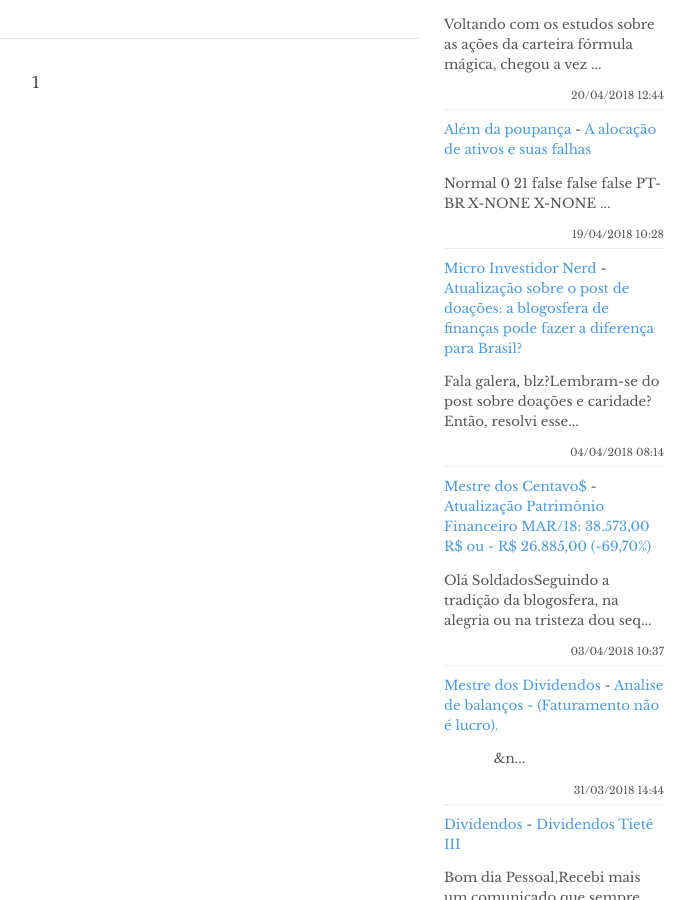
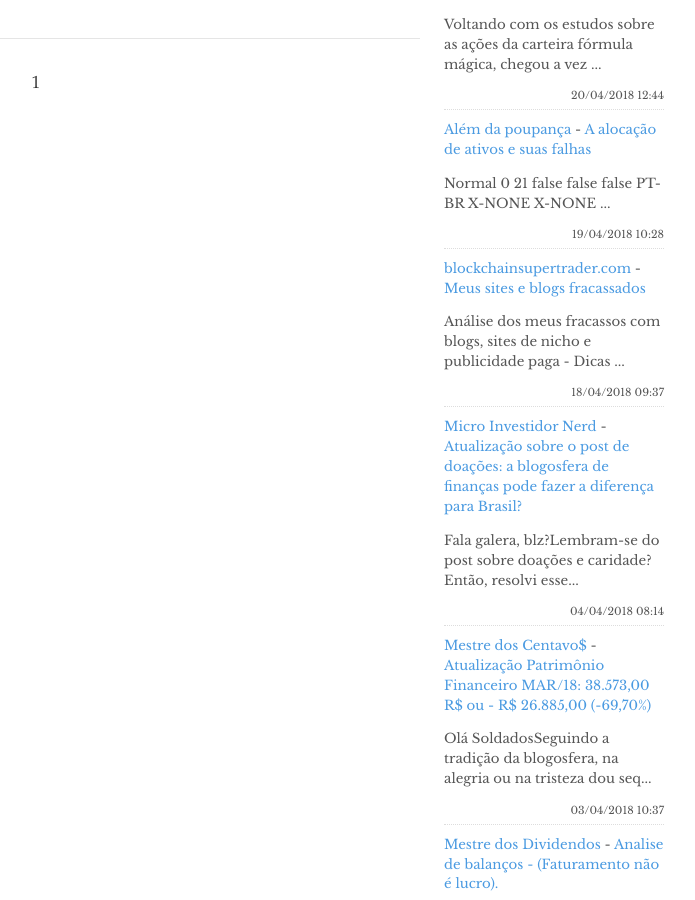
Before and after one commit to programadorpobre/programadorpobre.github.io, a Jekyll site: the page built from index.html, in a window 1280 px wide and 900 px high, scrolled down 537 px. Shown: the whole window, without its empty margins (476-1171 px from the left). Built offline with Jekyll 4.4.1, drawn with Linux system fonts in a browser that asks for light colours; the list of posts is cut into pages by our own code; comment, search, counter and statistics services are not loaded.

Commit message:
[ci skip] travis #260

```diff
--- a/_includes/feed-entries.html
+++ b/_includes/feed-entries.html
@@ -19,6 +19,11 @@
     <time datetime="2018-04-19T10:28:00.000-03:00">19/04/2018 10:28</time>
 </div>
 <div class="feed-entry">
+    <a class="feed-entry-site-name" href="http://www.blockchainsupertrader.com/">blockchainsupertrader.com</a> - <a class="feed-entry-title" href="http://www.blockchainsupertrader.com/2018/04/meus-sites-e-blogs-fracassados.html">Meus sites e blogs fracassados</a>
+    <p class="feed-entry-summary">Análise dos meus fracassos com blogs, sites de nicho e publicidade paga - Dicas ...</p>
+    <time datetime="2018-04-18T09:37:00.001-03:00">18/04/2018 09:37</time>
+</div>
+<div class="feed-entry">
     <a class="feed-entry-site-name" href="https://microinvestidornerd.blogspot.com/">Micro Investidor Nerd</a> - <a class="feed-entry-title" href="https://microinvestidornerd.blogspot.com/2018/04/atualizacao-sobre-o-post-de-doacoes.html">Atualização sobre o post de doações: a blogosfera de finanças pode fazer a diferença para Brasil?</a>
     <p class="feed-entry-summary">Fala galera, blz?Lembram-se do post sobre doações e caridade?Então, resolvi esse...</p>
     <time datetime="2018-04-04T08:14:00.001-07:00">04/04/2018 08:14</time>
```
